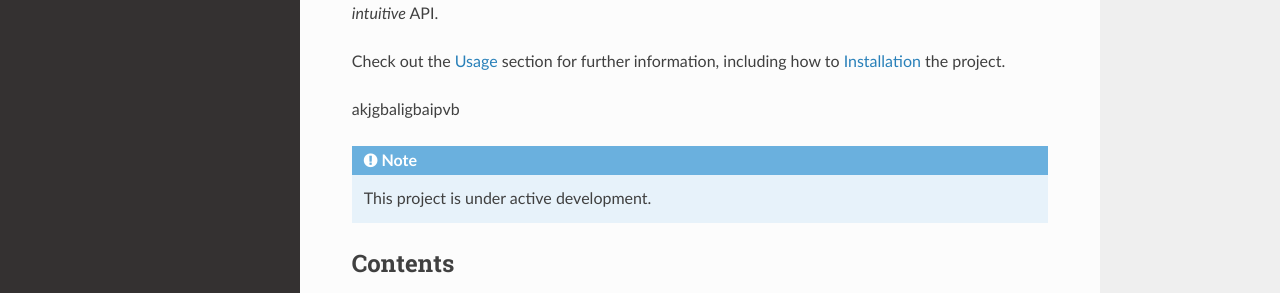
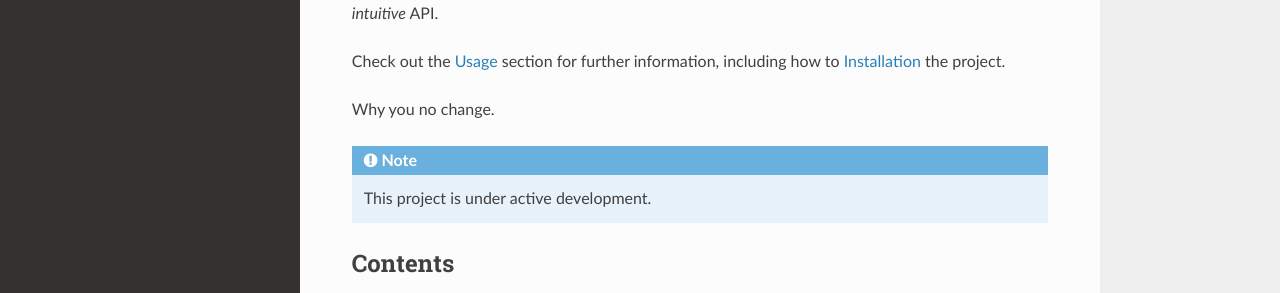
Before and after one commit to murrowma/pybeam-documentation, a Sphinx documentation site: the page built from docs/source/index.rst, in a window 1280 px wide. Shown: the part 206-499 px from the top of the page. Built offline with Sphinx 7.4.7 and the Read the Docs theme 2.0.0, drawn with Linux system fonts in a browser that asks for light colours.

Commit message:
Update index.rst

```diff
--- a/docs/source/index.rst
+++ b/docs/source/index.rst
@@ -9,7 +9,7 @@ and offers a *simple* and *intuitive* API.
 Check out the :doc:`usage` section for further information, including
 how to :ref:`installation` the project.
 
-akjgbaligbaipvb
+Why you no change.
 
 .. note::
 
```
